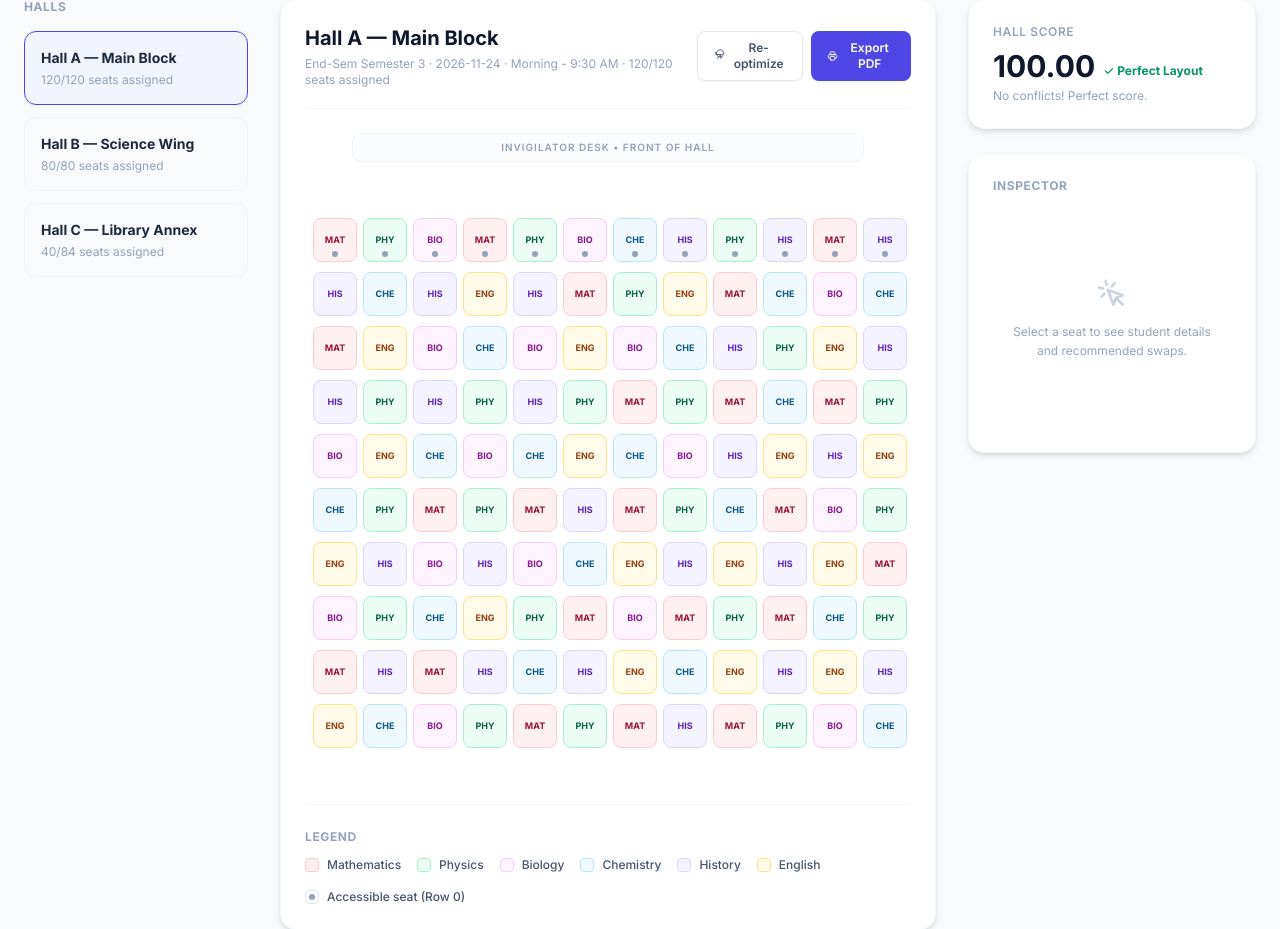
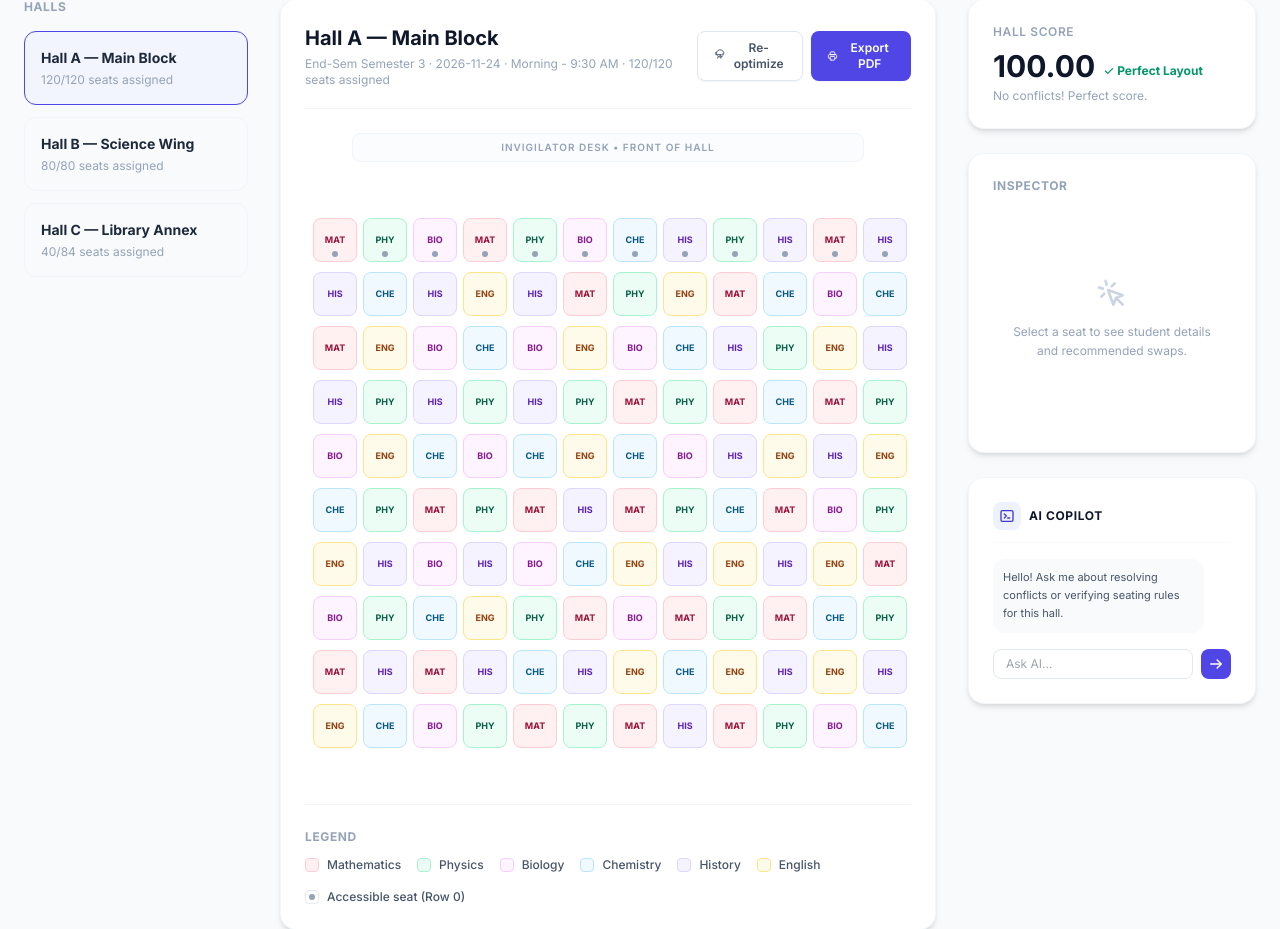
Before and after one commit to Nibir-Ahmed/SeatWise, a Flask app: page /seat-map in a window 1280 px wide. Shown: the part 138-1067 px from the top of the page. Run offline with Flask 3, Linux system fonts and the light colour scheme; some libraries are stand-ins or nearby versions.

Commit message:
Restore AI Copilot chat widget, Groq API routes and dependencies

```diff
--- a/api/index.py
+++ b/api/index.py
@@ -13,6 +13,7 @@ import os
 import sys
 from pathlib import Path
 from flask import Flask, render_template, request, redirect, url_for, jsonify
+from groq import Groq
 
 # Ensure project root is in python path
 BASE_DIR = Path(__file__).resolve().parent.parent
@@ -435,7 +436,54 @@ def api_swap():
     return redirect(url_for("seat_map"))
 
 
+@app.route("/api/ai_chat", methods=["POST"])
+def api_ai_chat():
+    """Contact Groq API to query recommendations or chat about the seating layout."""
+    user_message = request.json.get("message", "")
 
+    # Load current allocation state
+    try:
+        allocation = load_allocation()
+        total_students = len(allocation.get("assignments", []))
+        score = allocation.get("score", 0)
+        conflicts = allocation.get("conflicts", [])
+    except Exception:
+        total_students = 0
+        score = 0
+        conflicts = []
+
+    system_prompt = f"""You are the Seatwise AI Allocation Copilot.
+You help exam cell administrators optimize seating grids, resolve conflicts, and make swap decisions.
+Current Layout State:
+- Allocated Students: {total_students}
+- Current Layout Score: {score}/100
+- Conflicts remaining: {len(conflicts)}
+- List of conflicts: {', '.join(conflicts[:5])}
+
+Answer the administrator's question in a professional, concise way (max 3 sentences).
+If they ask about resolving conflicts, suggest swapping students of conflicting subjects.
+"""
+
+    # Get Groq API key from environment
+    groq_api_key = os.environ.get("GROQ_API_KEY")
+    if not groq_api_key or "your_api_key_here" in groq_api_key:
+        return jsonify({"response": "I am here to help you optimize the seating layout. Please add a valid GROQ_API_KEY to your .env file to enable live AI analysis!"})
+
+    try:
+        client = Groq(api_key=groq_api_key)
+        chat_completion = client.chat.completions.create(
+            messages=[
+                {"role": "system", "content": system_prompt},
+                {"role": "user", "content": user_message}
+            ],
+            model="llama-3.1-8b-instant",
+            max_tokens=256,
+            temperature=0.7
+        )
+        ai_response = chat_completion.choices[0].message.content
+        return jsonify({"response": ai_response})
+    except Exception as e:
+        return jsonify({"response": f"AI Copilot encountered an error contacting Groq: {str(e)}"})
 
 
 if __name__ == "__main__":
--- a/pyproject.toml
+++ b/pyproject.toml
@@ -4,6 +4,7 @@ version = "0.1.0"
 description = "Exam Hall Seating Allocation System using Search Optimization Algorithms"
 requires-python = ">=3.11"
 dependencies = [
+    "groq",
     "pydantic>=2.0",
     "rich>=13.0",
     "python-dotenv>=1.0",
--- a/requirements.txt
+++ b/requirements.txt
@@ -1,3 +1,4 @@
 Flask>=3.0
+groq>=1.5.0
 pydantic>=2.0
 python-dotenv>=1.0
--- a/templates/seat_map.html
+++ b/templates/seat_map.html
@@ -163,7 +163,33 @@
             </div>
         </div>
 
-        <!-- Sidebar layout space -->
+        <!-- AI Allocation Copilot -->
+        <div class="bg-white border border-slate-100/80 rounded-2xl shadow-md hover:shadow-lg transition-all duration-300 p-6 flex flex-col space-y-4 no-print">
+            <div class="flex items-center space-x-2 border-b border-slate-50 pb-3">
+                <span class="bg-indigo-50 text-indigo-700 p-1.5 rounded-lg flex items-center justify-center">
+                    <svg class="w-4 h-4" fill="none" stroke="currentColor" viewBox="0 0 24 24"><path stroke-linecap="round" stroke-linejoin="round" stroke-width="2" d="M8 9l3 3-3 3m5 0h3M5 20h14a2 2 0 002-2V6a2 2 0 00-2-2H5a2 2 0 00-2 2v12a2 2 0 002 2z"></path></svg>
+                </span>
+                <h3 class="text-xs font-bold text-slate-900 uppercase tracking-wider">AI Copilot</h3>
+            </div>
+
+            <!-- Chat history area -->
+            <div class="text-[11px] space-y-3 max-h-[140px] overflow-y-auto pr-1 flex flex-col" id="copilot-chat-history">
+                <div class="bg-slate-50 text-slate-600 rounded-xl p-2.5 self-start max-w-[90%] leading-relaxed">
+                    Hello! Ask me about resolving conflicts or verifying seating rules for this hall.
+                </div>
+            </div>
+
+            <!-- Chat input form -->
+            <div class="flex items-center space-x-2">
+                <input type="text" id="copilot-input" placeholder="Ask AI..."
+                    class="flex-grow border border-slate-200 rounded-lg px-3 py-1.5 text-xs text-slate-800 focus:outline-none focus:border-indigo-600 transition-colors"
+                    onkeypress="if(event.key === 'Enter') sendCopilotMessage()">
+                <button onclick="sendCopilotMessage()" id="btn-ask-copilot"
+                    class="p-2 bg-indigo-600 hover:bg-indigo-700 text-white rounded-lg transition-colors shadow-xs">
+                    <svg class="w-3.5 h-3.5" fill="none" stroke="currentColor" viewBox="0 0 24 24"><path stroke-linecap="round" stroke-linejoin="round" stroke-width="2.5" d="M14 5l7 7m0 0l-7 7m7-7H3"></path></svg>
+                </button>
+            </div>
+        </div>
     </div>
 </div>
 
@@ -512,6 +538,53 @@
         form.submit();
     }
 
-    // AI chat removed
+    function sendCopilotMessage() {
+        const input = document.getElementById('copilot-input');
+        const query = input.value.trim();
+        if (!query) return;
+
+        input.value = '';
+
+        // Add user message to chat history
+        const history = document.getElementById('copilot-chat-history');
+        const userMsg = document.createElement('div');
+        userMsg.className = "bg-indigo-600 text-white rounded-xl p-2.5 self-end max-w-[90%] leading-relaxed";
+        userMsg.innerText = query;
+        history.appendChild(userMsg);
+
+        // Add temporary loading indicator
+        const loadingMsg = document.createElement('div');
+        loadingMsg.className = "bg-slate-50 text-slate-400 rounded-xl p-2.5 self-start max-w-[90%] italic";
+        loadingMsg.innerText = "Thinking...";
+        history.appendChild(loadingMsg);
+
+        history.scrollTop = history.scrollHeight;
+
+        // Call backend API
+        fetch('/api/ai_chat', {
+            method: 'POST',
+            headers: {
+                'Content-Type': 'application/json'
+            },
+            body: JSON.stringify({ message: query })
+        })
+        .then(res => res.json())
+        .then(data => {
+            history.removeChild(loadingMsg);
+            const aiMsg = document.createElement('div');
+            aiMsg.className = "bg-slate-50 text-slate-600 rounded-xl p-2.5 self-start max-w-[90%] leading-relaxed";
+            aiMsg.innerText = data.response;
+            history.appendChild(aiMsg);
+            history.scrollTop = history.scrollHeight;
+        })
+        .catch(err => {
+            history.removeChild(loadingMsg);
+            const errorMsg = document.createElement('div');
+            errorMsg.className = "bg-red-50 text-red-600 rounded-xl p-2.5 self-start max-w-[90%] italic";
+            errorMsg.innerText = "Error: Could not connect to AI Copilot.";
+            history.appendChild(errorMsg);
+            history.scrollTop = history.scrollHeight;
+        });
+    }
 </script>
 {% endblock %}
```
